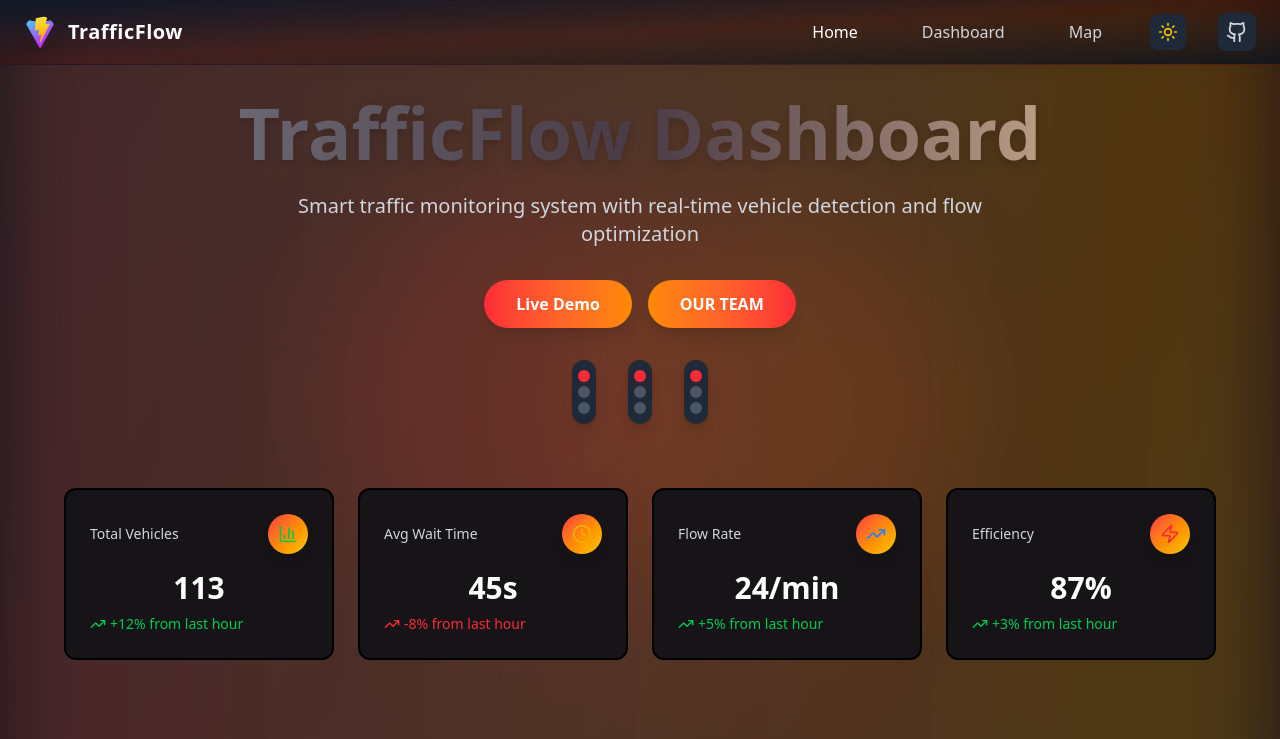
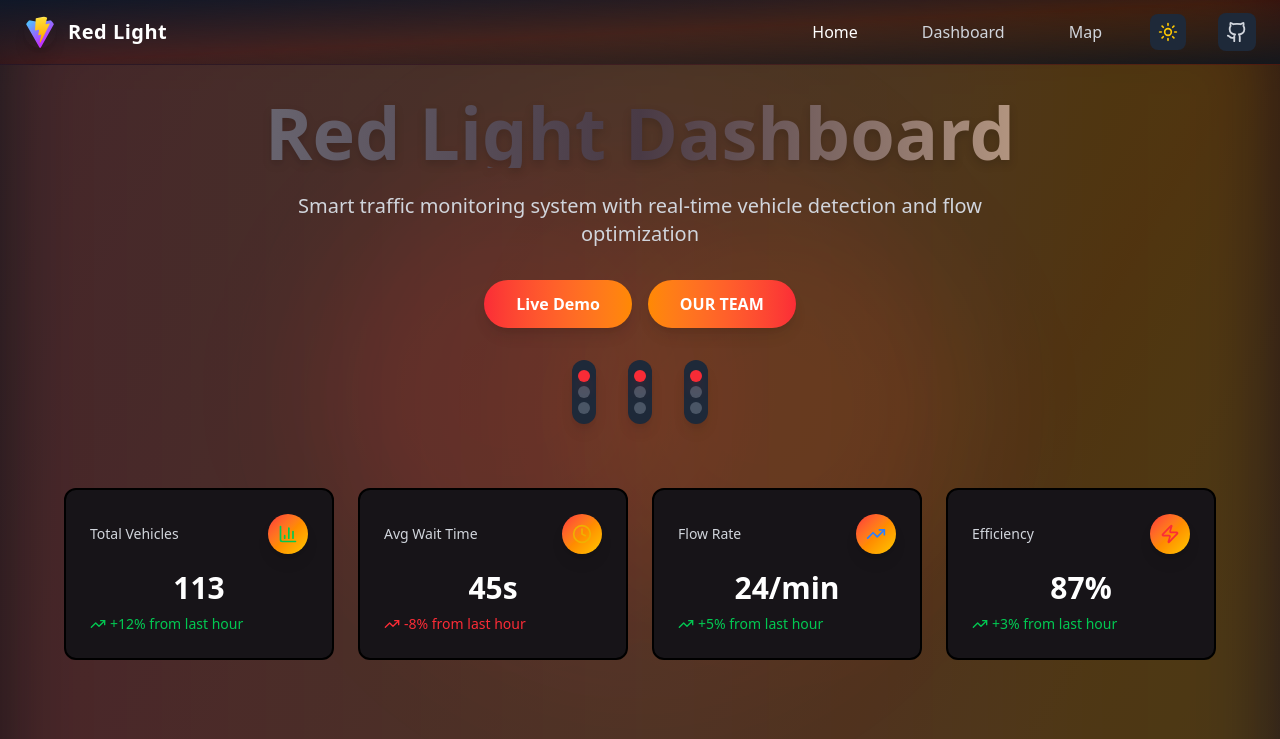
Before and after one commit to 404-The-Optimistics/Lanezy, a React (Vite) app: page / in a window 1280 px wide. Shown: the top 739 px of the page. Built offline with nearby package versions, Linux system fonts and the light colour scheme.

Commit message:
updated title

```diff
--- a/src/components/Navbar.jsx
+++ b/src/components/Navbar.jsx
@@ -14,7 +14,7 @@ const Navbar = ({ darkMode, toggleDarkMode, onHowItWorksClick, onHomeClick, onDa
                         transition={{ duration: 0.6 }}
                     >
                         <img src="/vite.svg" alt="Logo" className="w-8 h-8 rounded-full shadow-lg" />
-                        <span className={`text-xl font-bold tracking-wide ${darkMode ? 'text-white' : 'text-gray-900'}`}>TrafficFlow</span>
+                        <span className={`text-xl font-bold tracking-wide ${darkMode ? 'text-white' : 'text-gray-900'}`}>Red Light</span>
                     </motion.div>
 
                     <div className="flex items-center gap-4">
--- a/src/components/landing.jsx
+++ b/src/components/landing.jsx
@@ -156,7 +156,7 @@ const Landing = () => {
                                     ? 'bg-gradient-to-r from-[#7C818C] via-[#493A45] to-orange-200 bg-clip-text text-transparent'
                                     : 'bg-gradient-to-r from-red-600 via-red-500 to-orange-500 bg-clip-text text-transparent'
                                     }`}>
-                                    TrafficFlow Dashboard
+                                    Red Light Dashboard
                                 </h1>
 
                                 <motion.p
```
